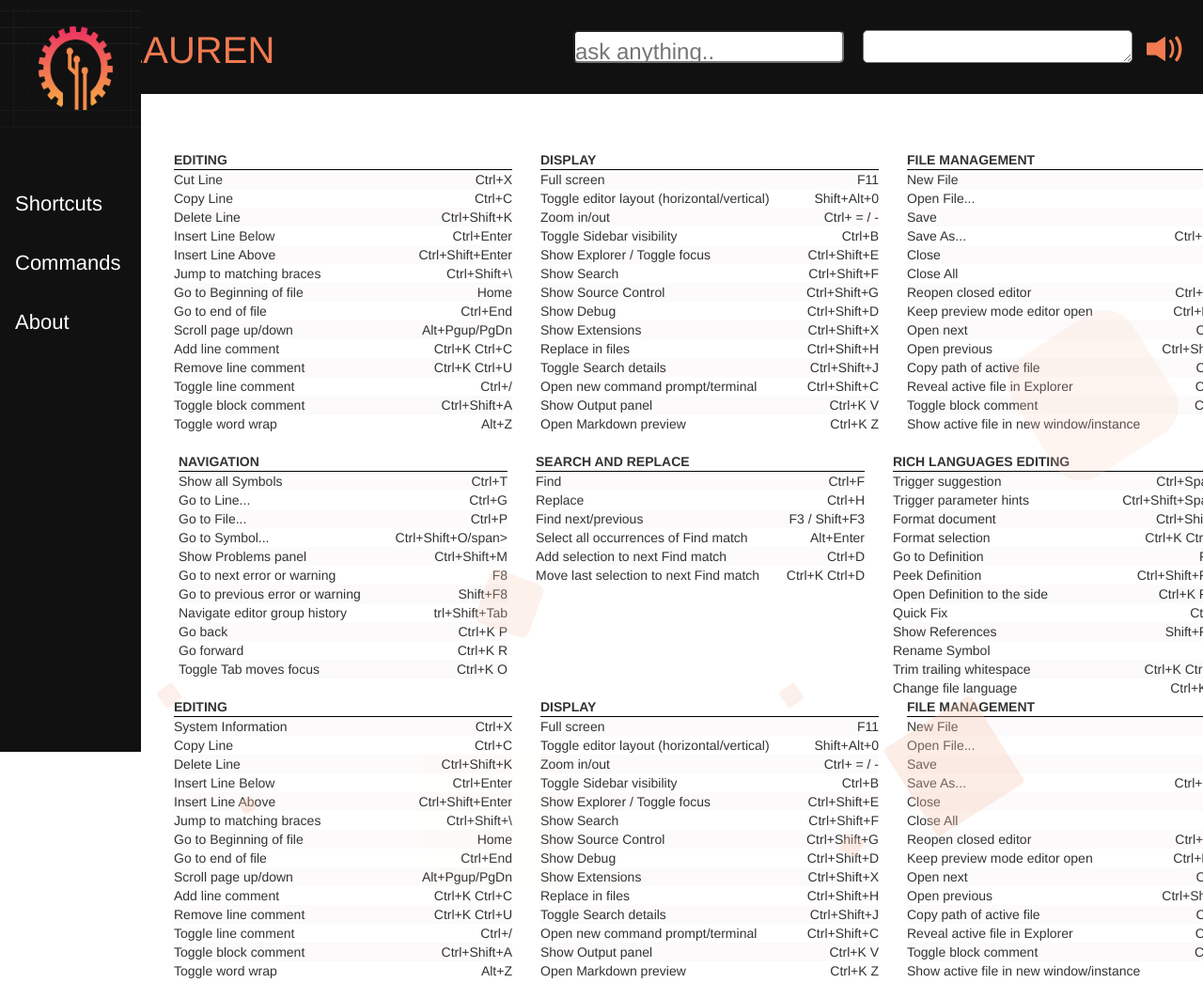
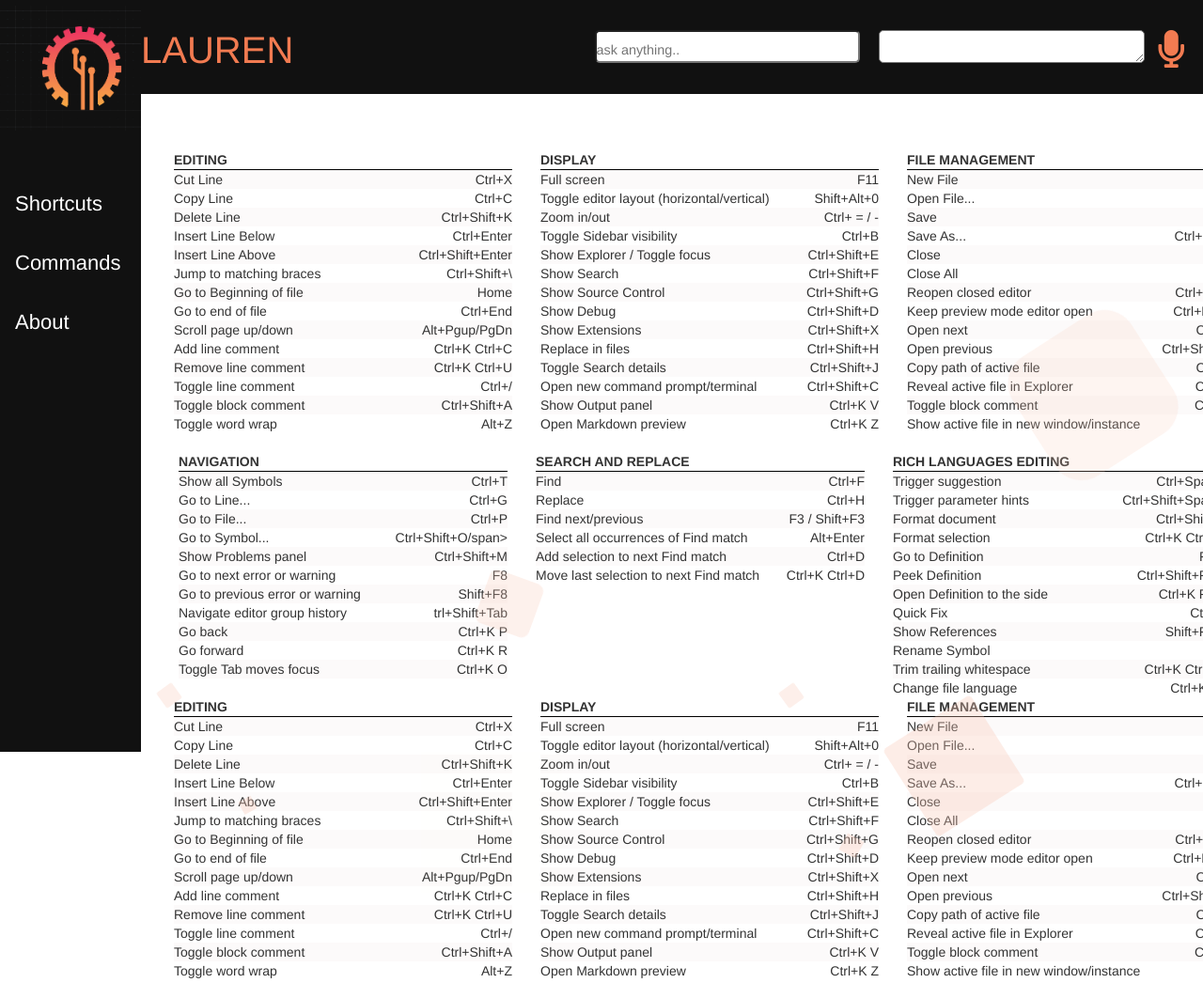
Before and after one commit to RohitNagraj/Dialogflow-Bot, a plain HTML site: page index.html in a window 1280 px wide. Shown: the top 1046 px of the page at 94% size. Drawn offline with nearby package versions, Linux system fonts and the light colour scheme.

Commit message:
Update index.html

```diff
--- a/index.html
+++ b/index.html
@@ -2,7 +2,7 @@
   <head>
     <title>Lauren</title>
   </head>
-      <meta http-equiv="Content-Type" content="text/html; charset=utf-8" />
+  <meta http-equiv="Content-Type" content="text/html; charset=utf-8" />
     <script src="https://ajax.googleapis.com/ajax/libs/jquery/2.1.1/jquery.min.js"></script>
     <script type="text/javascript">
         var accessToken = "9ff7760f6e2c468fbf9c549f760fb4fb";
@@ -91,6 +91,7 @@
   <link rel="stylesheet" href="redhat.css" />
   <link rel="stylesheet" href="back.css" />
   <!-- Latest compiled and minified CSS -->
+  <link rel="stylesheet" href="https://use.fontawesome.com/releases/v5.8.1/css/all.css" integrity="sha384-50oBUHEmvpQ+1lW4y57PTFmhCaXp0ML5d60M1M7uH2+nqUivzIebhndOJK28anvf" crossorigin="anonymous">
 <link rel="stylesheet" href="https://maxcdn.bootstrapcdn.com/bootstrap/3.3.7/css/bootstrap.min.css" integrity="sha384-BVYiiSIFeK1dGmJRAkycuHAHRg32OmUcww7on3RYdg4Va+PmSTsz/K68vbdEjh4u" crossorigin="anonymous">
 
 <!-- Optional theme -->
@@ -105,27 +106,25 @@
       <a href="#"
         ><img
           src="./Logo.png"
-          style="width:150%;height:17%;margin-top:-20px; margin-left: -30px; margin-bottom: 50px"
+          style="width:160%;height:17%;margin-top:-20px; margin-left: -30px; margin-bottom: 50px"
       /></a>
-
-      <a href="index.html" style="font-size: 22px; margin-bottom: 20px">Shortcuts</a>
+      <a href="#" style="font-size: 22px; margin-bottom: 20px">Shortcuts</a>
       <a style="font-size: 22px; margin-bottom: 20px" href="commands.html">Commands</a>
       <a style="font-size: 22px; margin-bottom: 20px" href="#">About</a>
-
     </div>
 
     <!-- Page content -->
     <div class="main">
       <div
-        style="background: #111; height:100px; margin-left: -40px;margin-right: -10px
+        style="background: #111; height:100px; margin-left: -20px;margin-right: -10px
         ;color:#F27B51; font-size: 40px; text-align: left; padding-top: 25px"
       >
-        <span class = "bounce animated infinite delay-2s">LAUREN</span>
+        <span>LAUREN</span>
         <div style="margin-top: -50px">
-          <button id = "rec" class="icon-button" style="float: right"><span class="glyphicon glyphicon-volume-up" aria-hidden="true" style="padding-right: 20px;margin-left: 15px"></span></button>
+          <button id="rec" class="icon-button" style="float: right"><span class="fas fa-microphone" aria-hidden="true" style="padding-right: 20px;margin-left: 15px"></span></button>
 
-          <textarea id="response" style="float:right; height: 46%; width: 25%; margin-left: 20px;overflow:hidden; border-radius: 5px"></textarea>
-        <input id="input" type="text" placeholder="ask anything.." style="width: 25%;height:47%; float: right;border-radius: 5px"></div>
+          <textarea id="response" style="float:right; font-size:60%;height: 46%; width: 25%; margin-left: 20px;overflow:hidden; border-radius: 5px"></textarea>
+        <input id="input" type="text" placeholder="ask anything.." style="width: 25%;font-size:60%;height:47%; float: right;border-radius: 5px"></div>
 
       </div>
 
@@ -228,10 +227,12 @@
           </div>
 
       <br></br>
+      <br>
+      <br>
         <div class="row">
           <div class="col-sm-4">
             <div style="border-bottom:1px solid black"><strong>EDITING</strong></div>
-            <div style="background: #fcfafa">System Information<span style="float:right">Ctrl+X</span></div>
+            <div style="background: #fcfafa">Cut Line<span style="float:right">Ctrl+X</span></div>
             <div style="background: #ffffff">Copy Line<span style="float:right">Ctrl+C</span></div>
             <div style="background: #fcfafa">Delete Line<span style="float:right">Ctrl+Shift+K</span></div>
             <div style="background: #ffffff">Insert Line Below<span style="float:right">Ctrl+Enter</span></div>
```
